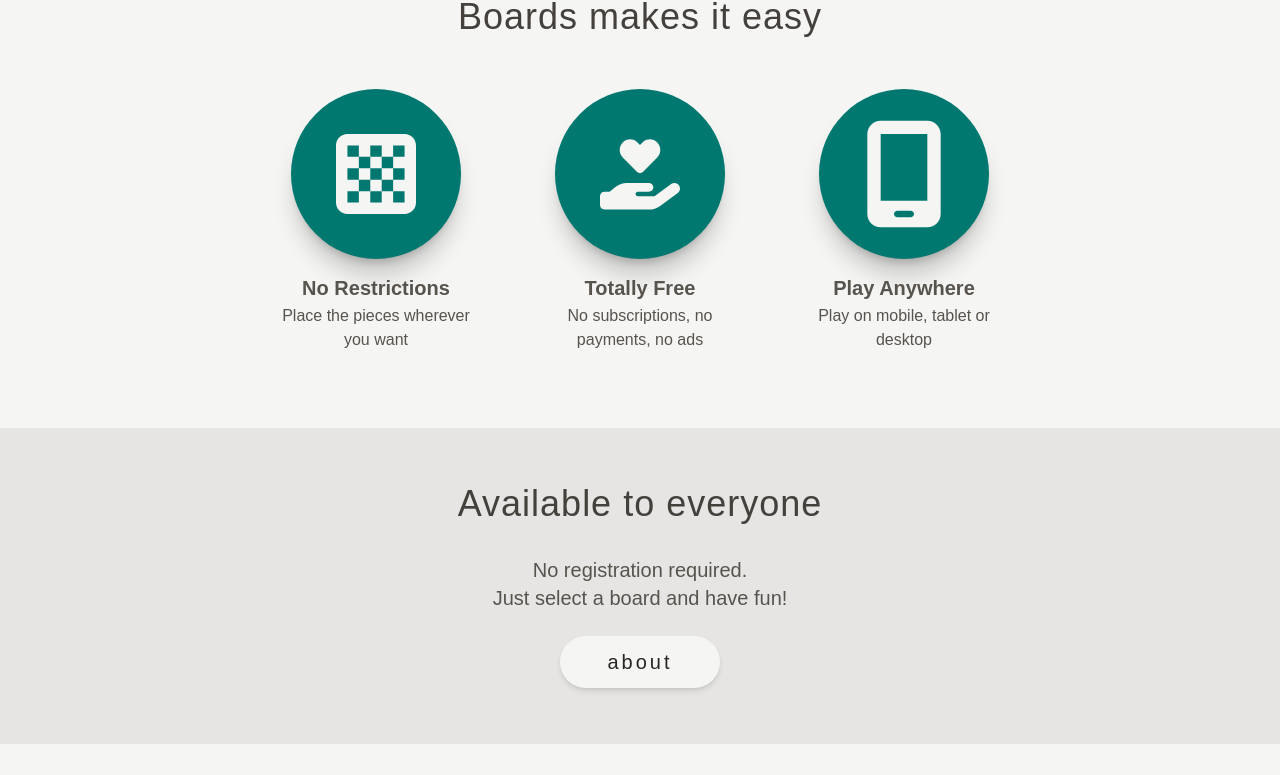
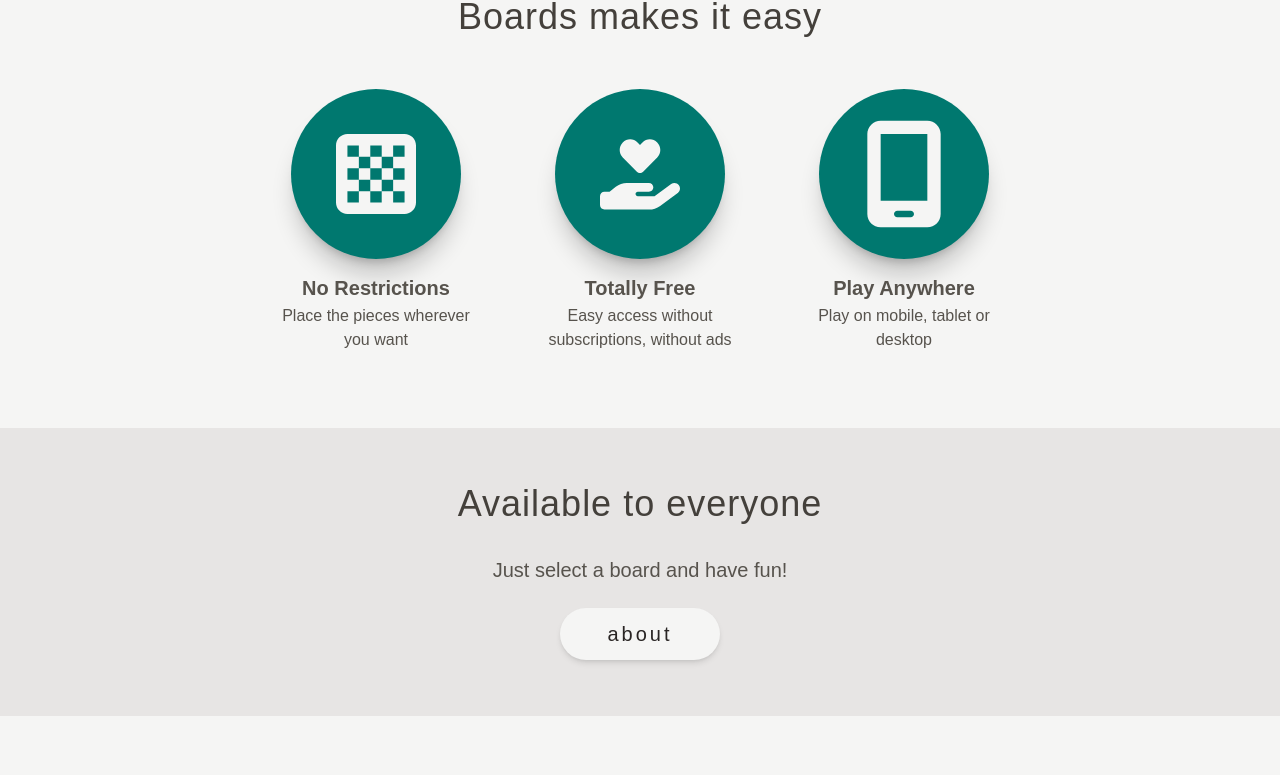
Before and after one commit to delgadociteriowa/boards-mint, a Next.js app: page / in a window 1280 px wide. Shown: the part 491-1266 px from the top of the page. Built offline with nearby package versions, Linux system fonts and the light colour scheme; no server answers.

Commit message:
fix: small text fixes

```diff
--- a/src/components/HomeFeatures.tsx
+++ b/src/components/HomeFeatures.tsx
@@ -22,7 +22,7 @@ const HomeFeatures = () => {
       icon: HandHeartIcon,
       altText: 'A hand holding a heart icon',
       title: 'Totally Free',
-      paragraph: 'No subscriptions, no payments, no ads',
+      paragraph: 'Easy access without subscriptions, without ads',
     },
     {
       icon: MobileIcon,
--- a/src/components/HomeMessageSection.tsx
+++ b/src/components/HomeMessageSection.tsx
@@ -6,8 +6,7 @@ const HomeMessageSection = () => (
       Available to everyone
     </h3>
     <p className='text-center text-xl mb-6'>
-      No registration required.
-      <br /> Just select a board and have fun!
+      Just select a board and have fun!
     </p>
     <Link
       href='/about'
```
